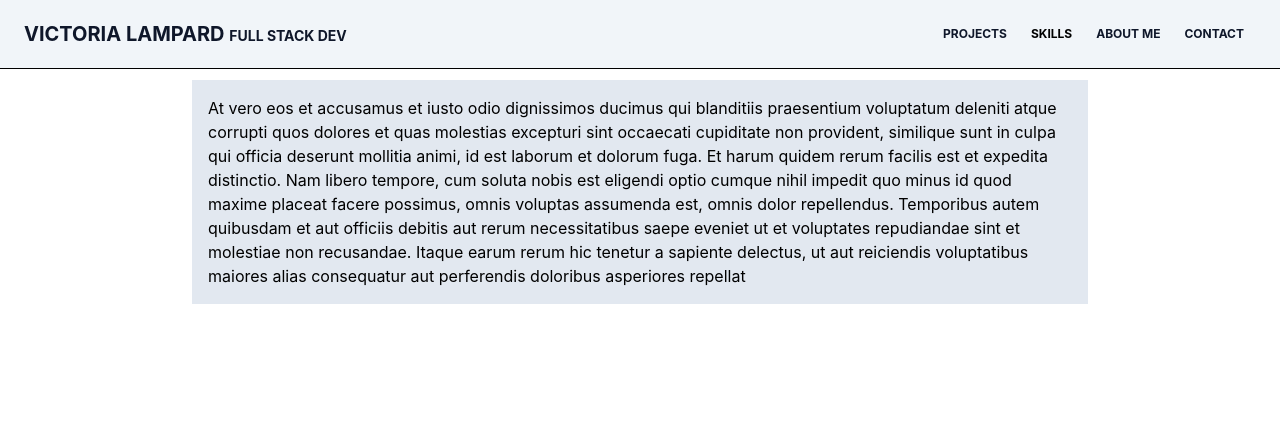
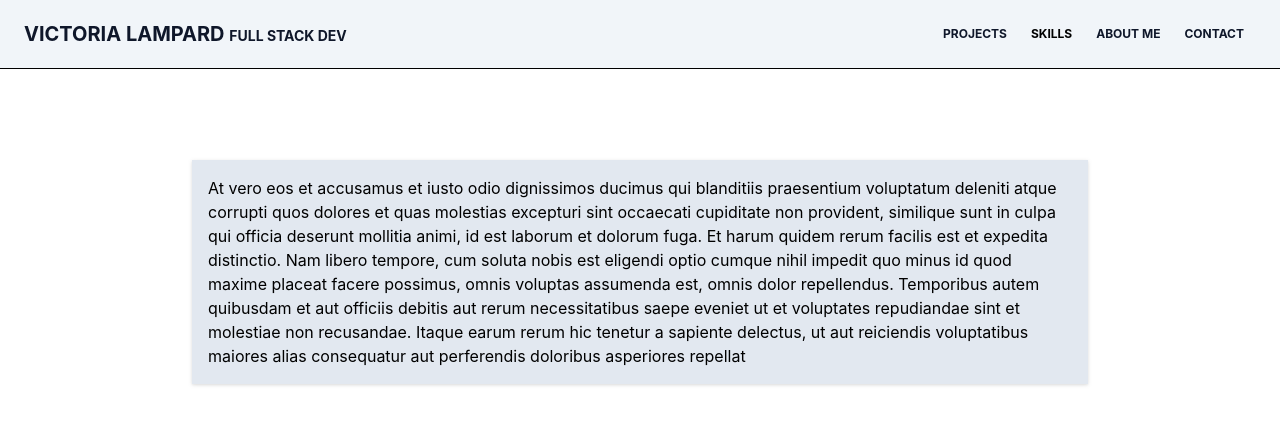
Before and after one commit to vglampard/portfolio-tailwind, a React (Create React App) app: page / in a window 1280 px wide. Shown: the top 424 px of the page. Built offline with nearby package versions, Linux system fonts and the light colour scheme.

Commit message:
added simple framer motion to projects

```diff
--- a/package.json
+++ b/package.json
@@ -6,7 +6,7 @@
     "@testing-library/jest-dom": "^5.16.5",
     "@testing-library/react": "^13.4.0",
     "@testing-library/user-event": "^13.5.0",
-    "framer-motion": "^10.8.5",
+    "framer-motion": "^10.9.1",
     "react": "^18.2.0",
     "react-dom": "^18.2.0",
     "react-router-dom": "^6.9.0",
--- a/src/App.js
+++ b/src/App.js
@@ -1,9 +1,8 @@
 import "./App.css";
-
 function App() {
   return (
     <div className="flex justify-center">
-      <div className="flex items-center justify-center w-[70%] max-h-[60%] bg-slate-200 h-[70%]">
+      <div className="flex items-center justify-center w-[70%] max-h-[60%] bg-slate-200 h-[70%] mt-20 drop-shadow">
         <p className="p-4">
           At vero eos et accusamus et iusto odio dignissimos ducimus qui
           blanditiis praesentium voluptatum deleniti atque corrupti quos dolores
--- a/src/components/Projects/ProjectsCard.js
+++ b/src/components/Projects/ProjectsCard.js
@@ -5,15 +5,17 @@ import { motion } from "framer-motion";
 
 export default function ProjectsCard({ project }) {
   return (
-
-    <motion.div
-    variants={fadeIn("down", "tween", 0.2, 1)}
-    >
-      <div className="bg-slate-50 m-5 p-4 rounded drop-shadow-lg">
+   <>
+    <motion.div  initial={{ opacity: 0, scale: 0.5 }}
+    animate={{ opacity: 1, scale: 1 }}
+    transition={{ duration: 0.5 }}>
+<div className="bg-slate-50 m-5 p-4 rounded drop-shadow-lg">
         <img src={image} alt="project" />
         <h1>{project.description}</h1>
       </div>
     </motion.div>
 
+      </>
+
   );
 }
```
Also changed, not shown: 1 other file (tests, documents, lock files or other folders).
